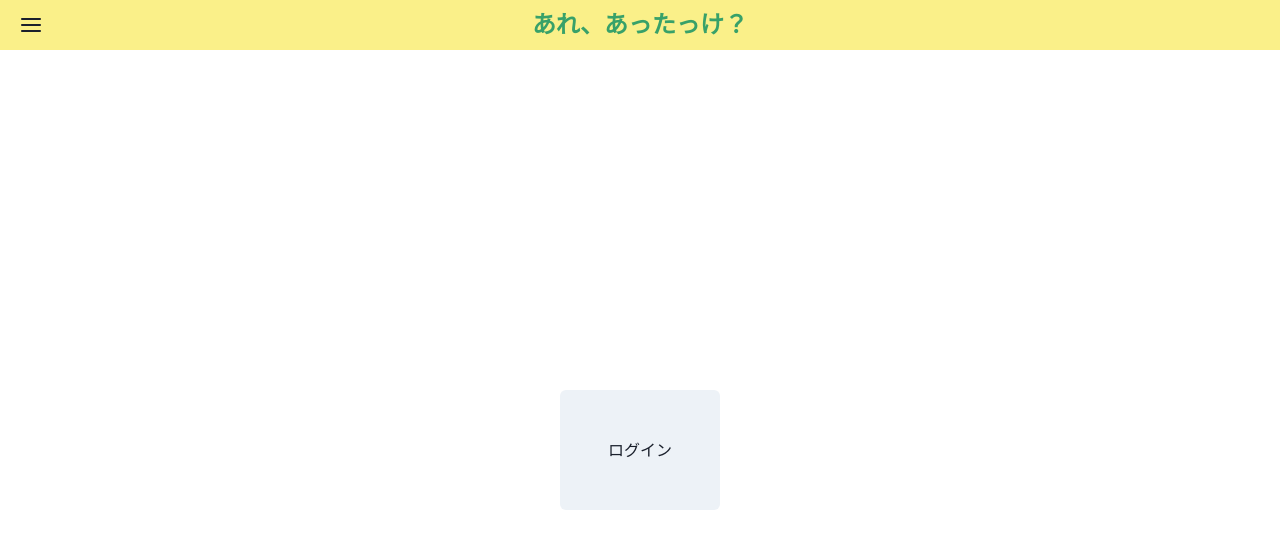
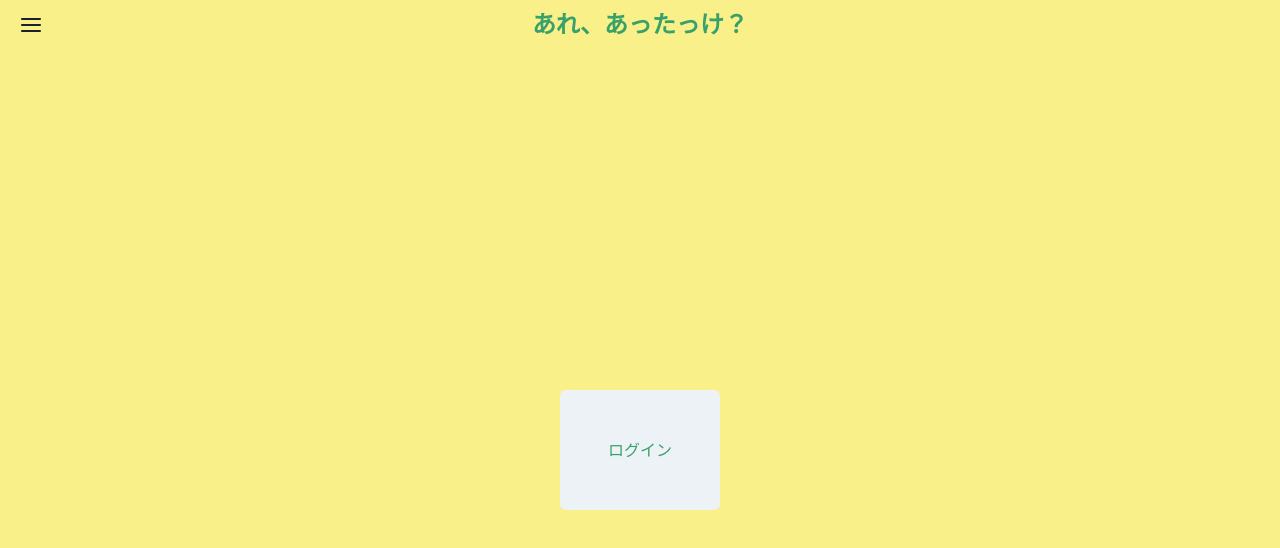
Before and after one commit to y-u27/home-stock, a Next.js app: page / in a window 1280 px wide. Shown: the top 548 px of the page. Built offline with nearby package versions, Linux system fonts and the light colour scheme.

Commit message:
背景色統一

```diff
--- a/app/page.tsx
+++ b/app/page.tsx
@@ -1,9 +1,12 @@
+import { Box } from "@chakra-ui/react";
 import Login from "./components/Login";
 
 export default function Home() {
   return (
     <>
-      <Login />
+      <Box backgroundColor="yellow.200" color="green.500">
+        <Login />
+      </Box>
     </>
   );
 }
```
